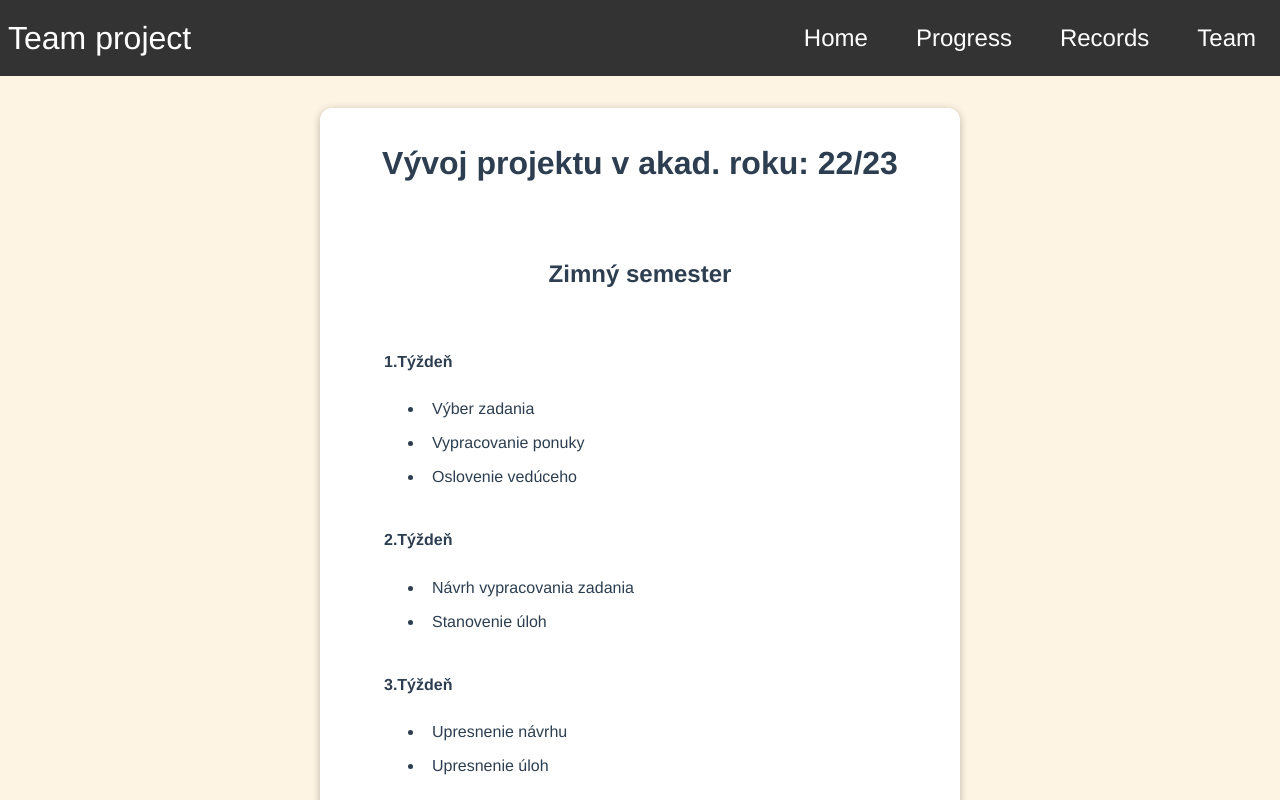
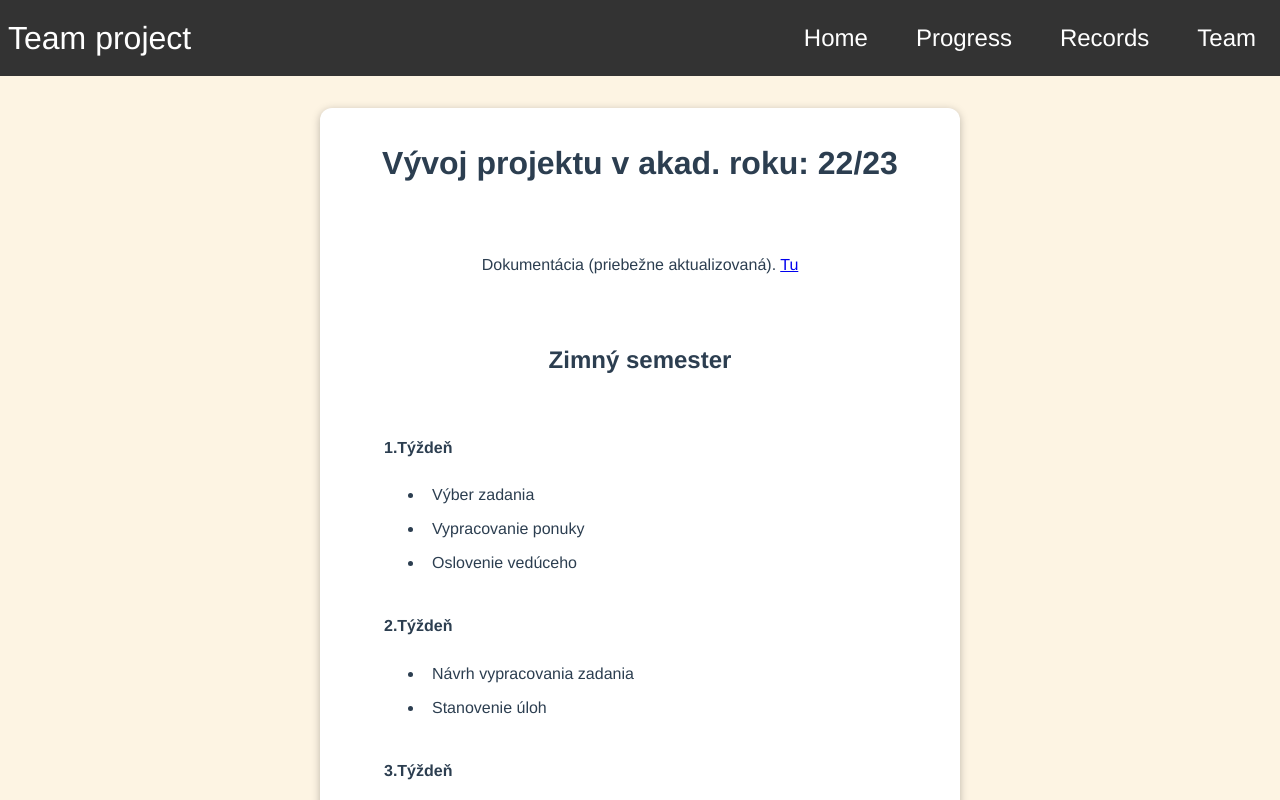
Before and after one commit to Omnia2G/TP1, a Vue app: page /progress in a window 1280 px wide. Shown: the top 800 px of the page. Built offline with nearby package versions, Linux system fonts and the light colour scheme.

Commit message:
prog page update

```diff
--- a/src/components/ProgressPage.vue
+++ b/src/components/ProgressPage.vue
@@ -1,6 +1,9 @@
 <template>
   <base-card>
     <h1><b>Vývoj projektu v akad. roku: 22/23</b></h1><br><br>
+    <p>
+      Dokumentácia (priebežne aktualizovaná). <a href="https://docs.google.com/document/d/11-_DuK9NgnYM8DTnsIxtK4dlmoGphk23WkgMzpIvCzE/edit#" target="_blank">Tu</a>
+    </p><br><br>
     <h2>Zimný semester</h2>
     <div class="container">
       <ul class="progress_list">
```
